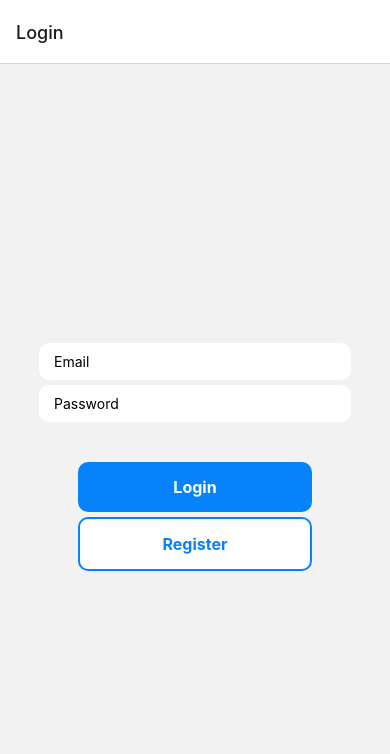
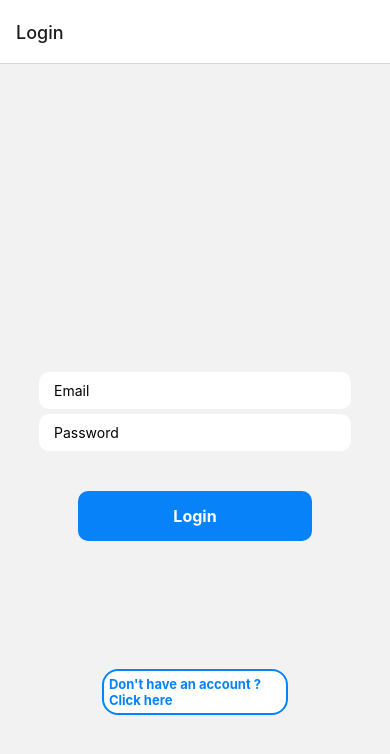
Before and after one commit to agnesh02/POC-RN-EXPO, a React Native app: screen /Login in a window 390 px wide. Shown: the top 754 px of the page. Built offline with nearby package versions, Linux system fonts and the light colour scheme.

Commit message:
Reading profile data from firebase. Tiasting username. login ui changed

```diff
--- a/src/screens/LoginScreen.js
+++ b/src/screens/LoginScreen.js
@@ -4,6 +4,8 @@ import Toaster from "../components/Toaster";
 import { app } from "../../api/FirebaseConfig";
 import { signInWithEmailAndPassword, getAuth } from "firebase/auth";
 import { useNavigation } from "@react-navigation/native";
+import { getFirestore } from "firebase/firestore";
+import { doc, getDoc } from "firebase/firestore";
 
 const LoginScreen = function () {
 
@@ -15,6 +17,21 @@ const LoginScreen = function () {
 	const [password, setPassword] = useState('')
 	const [visibility, setVisibility] = useState(false)
 
+	const getUserData = async function(){
+		const firestore = getFirestore(app)
+		const docRef = doc(firestore, "USERS", email)
+		const docSnap = await getDoc(docRef)
+
+		if(docSnap.exists())
+		{
+			Toaster("Welcome "+docSnap.data().username+".")
+		}
+		else
+		{
+			Toaster("An error occurred")
+		}
+	}
+
 	const loginUser = function () {
 
 		signInWithEmailAndPassword(auth, email, password)
@@ -22,8 +39,8 @@ const LoginScreen = function () {
 				// Signed in
 				setVisibility(false)
 				const user = userCredential.user;
-				Toaster("Welcome " + user.email)
-				navigation.navigate("Side Navigation")
+				getUserData()
+				//navigation.navigate("Side Navigation")
 			})
 			.catch((error) => {
 				//const errorCode = error.code;
@@ -61,8 +78,10 @@ const LoginScreen = function () {
 				<TouchableOpacity style={styling.button} onPress={() => validate()}>
 					<Text style={styling.buttonText}>Login</Text>
 				</TouchableOpacity>
-				<TouchableOpacity style={[styling.button, styling.buttonOutline]} onPress={() => navigation.navigate("Registration")} >
-					<Text style={styling.buttonOutlineText}>Register</Text>
+			</View>
+			<View style={styling.buttonContainer2}>
+				<TouchableOpacity style={[styling.button2, styling.buttonOutline]} onPress={() => navigation.navigate("Registration")} >
+					<Text style={styling.buttonOutlineText}>Don't have an account ? Click here</Text>
 				</TouchableOpacity>
 			</View>
 
@@ -76,7 +95,9 @@ const styling = StyleSheet.create({
 	container: {
 		flex: 1,
 		justifyContent: 'center',
-		alignItems: 'center'
+		alignItems: 'center',
+		// borderWidth: 2,
+		// borderColor: "red"
 	},
 	inputContainer: {
 		width: '80%'
@@ -94,12 +115,26 @@ const styling = StyleSheet.create({
 		alignItems: 'center',
 		marginTop: 40,
 	},
+	buttonContainer2: {
+		position: "absolute",
+		flexDirection: "row",
+		justifyContent: 'center',
+		alignItems: "flex-end",
+		top: 600,
+	},
 	button: {
 		backgroundColor: '#0782F9',
 		width: '100%',
 		padding: 15,
 		borderRadius: 10,
 		alignItems: 'center',
+	},
+	button2: {
+		backgroundColor: '#0782F9',
+		padding: 5,
+		borderRadius: 16,
+		alignItems: 'center',
+		width: "80%"
 	},
 	buttonOutline: {
 		backgroundColor: 'white',
@@ -115,7 +150,7 @@ const styling = StyleSheet.create({
 	buttonOutlineText: {
 		color: '#0782F9',
 		fontWeight: '700',
-		fontSize: 16,
+		fontSize: 13,
 	},
 	pBar: {
 		borderColor: "black",
```
Also changed, not shown: src/screens/DashboardScreen.js (+38 -37 lines).
